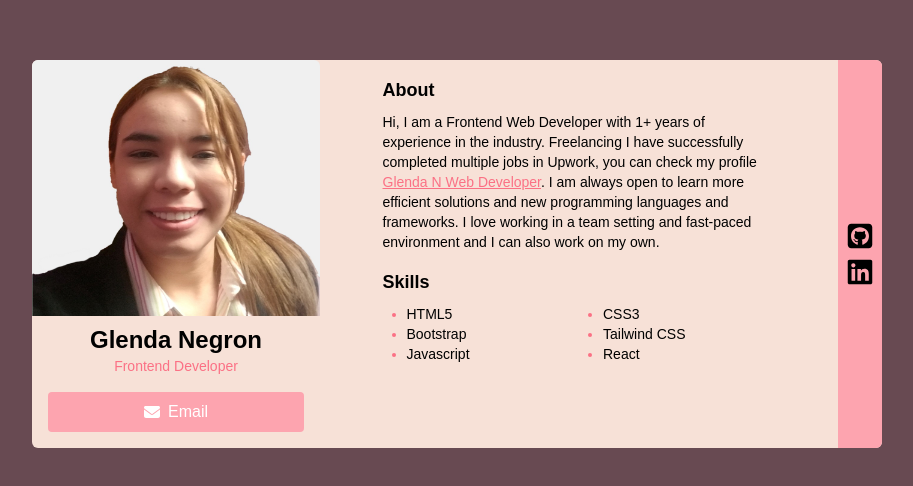
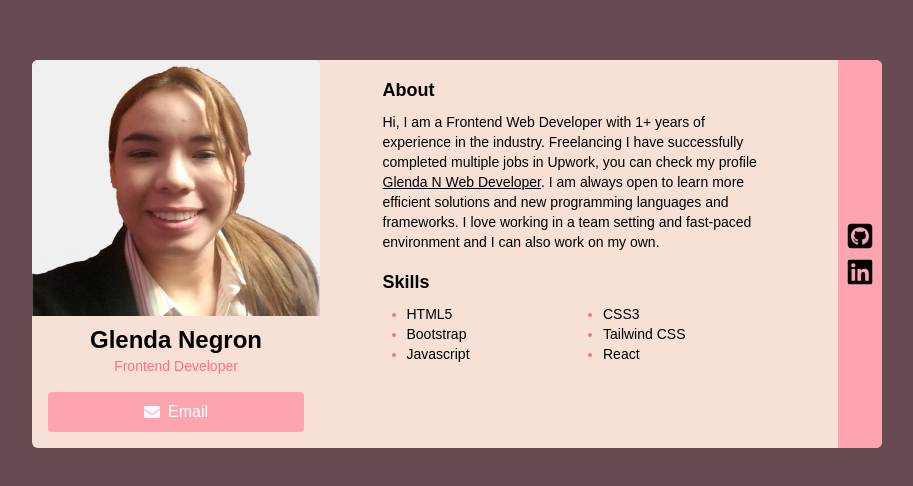
Before and after one commit to naglenda31/digital-business-card, a React (Create React App) app: page / in a window 1280 px wide. Shown: the part 146-632 px from the top of the page, without its empty margins (183-1096 px from the left). Built offline with nearby package versions, Linux system fonts and the light colour scheme.

Commit message:
updated upwork link styles

```diff
--- a/src/components/CardBody.js
+++ b/src/components/CardBody.js
@@ -5,7 +5,7 @@ const CardBody = () => {
         <div className="card-body flex flex-col gap-4 px-4">
             <div className="card-body-section">
                 <h3 className="section-title">About</h3>
-                <p className="text-sm">Hi, I am a Frontend Web Developer with 1+ years of experience in the industry. Freelancing I have successfully completed multiple jobs in Upwork, you can check my profile <a href="https://www.upwork.com/freelancers/~013734e5927d51861d" className="underline text-rose-400 hover:text-white">Glenda N Web Developer</a>. I am always open to learn more efficient solutions and new programming languages and frameworks. I love working in a team setting and fast-paced environment and I can also work on my own.</p>
+                <p className="text-sm">Hi, I am a Frontend Web Developer with 1+ years of experience in the industry. Freelancing I have successfully completed multiple jobs in Upwork, you can check my profile <a href="https://www.upwork.com/freelancers/~013734e5927d51861d" className="underline hover:text-rose-400">Glenda N Web Developer</a>. I am always open to learn more efficient solutions and new programming languages and frameworks. I love working in a team setting and fast-paced environment and I can also work on my own.</p>
             </div>
             <div className="card-body-section">
                 <h3 className="section-title">Skills</h3>
```
